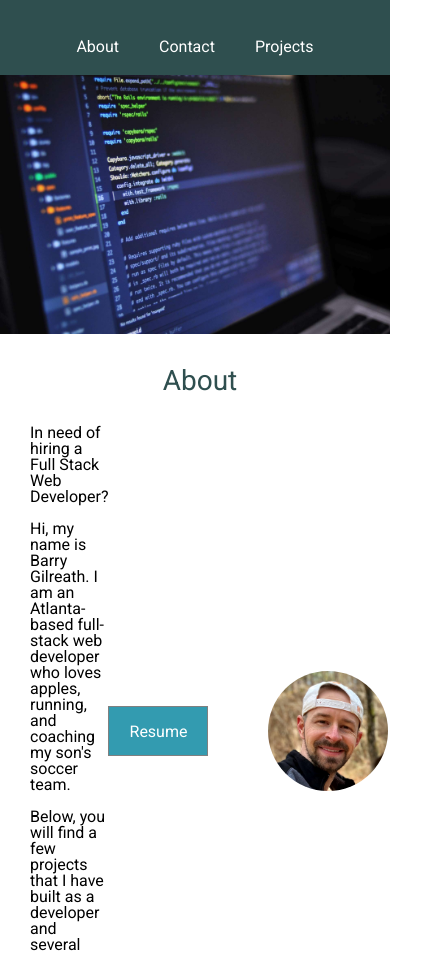
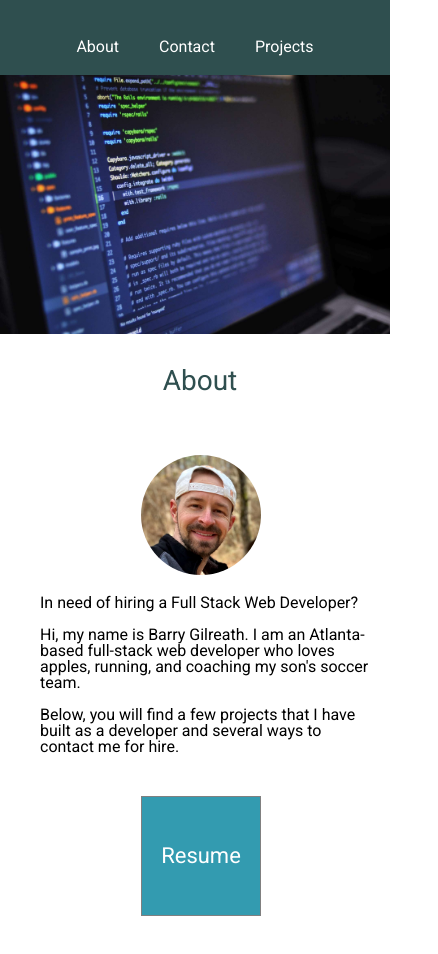
Before and after one commit to barrygilreath3/portfolio, a plain HTML site: page index.html in a window 390 px wide. Shown: the part 81-1035 px from the top of the page, 438 px wide, since content can reach past the window. Drawn offline with Linux system fonts and the light colour scheme.

Commit message:
css update

```diff
--- a/assets/css/style.css
+++ b/assets/css/style.css
@@ -18,20 +18,22 @@ h2 {
 }
 
 button {
-    font-size: 16px;
+    font-size: 22px;
     font-weight: 400;
     border: 1px grey solid;
     background-color: rgb(51, 155, 176);
     color: white;
     font-family: 'Roboto', sans-serif, Arial;
     font-weight: 100;
-    width: 100px;
-    height: 50px;
+    width: 120px;
+    height: 120px;
+    margin:20px;
 }
 
 button:hover{
     cursor: pointer;
-    transform:scale(1.1,1.1)
+    transform:scale(1.1,1.1);
+    box-shadow: rgba(0, 0, 0, 0.5) 0px 7px 29px 0px;
 }
 
 /* Header */
@@ -120,6 +122,7 @@ main {
     display: flex;
     justify-content: space-between;
     padding:10px;
+
 }
 
 #aboutmebox {
@@ -151,6 +154,11 @@ main {
         align-items: flex-end;
         background-position: center;
     }
+
+        .projectPic:hover {
+            transform:scale(1.02,1.02);
+            box-shadow: rgba(0, 0, 0, 0.5) 0px 7px 29px 0px;
+        }
 
         #community-bulletin-board {
             background-image: url(../images/community.jpg);
@@ -322,6 +330,7 @@ footer {
         #jbg {
             border-radius: 50%;
             margin:10px;
+            padding: 10px;
         }
 
         /* Portfolio Projects */
@@ -331,6 +340,14 @@ footer {
             flex-wrap: wrap;
         }
 
+        #aboutmebox {
+            display: flex;
+            flex-direction: column;
+            flex-wrap: wrap;
+            padding: 20px;
+            width: 90%;
+        }
+
     #contactme {
         flex-direction: column;
     }
--- a/index.html
+++ b/index.html
@@ -39,6 +39,9 @@
                 <h1>About</h1>
             </div>
             <div id="aboutmebox" class="rightbox">
+
+                <img id="jbg" src="./assets/images/jbg.jpg" alt="Barry Gilreath" height="120px">
+
                 <div>
                     <p>
                         In need of hiring a Full Stack Web Developer?<br><br>
@@ -48,15 +51,9 @@
                         <br><br>
                     </p>
                 </div>
-
                 <div>
                     <a href="https://drive.google.com/file/d/1FH1R-ciajfBll5NfCIWrnBNXJXx1eaC6/view?usp=sharing"><button>Resume</button></a>
                 </div>
-
-
-                <img id="jbg" src="./assets/images/jbg.jpg" alt="Barry Gilreath" height="120px">
-
-
             </div>
         </section>
 
```
Also changed, not shown: 1 other file.
